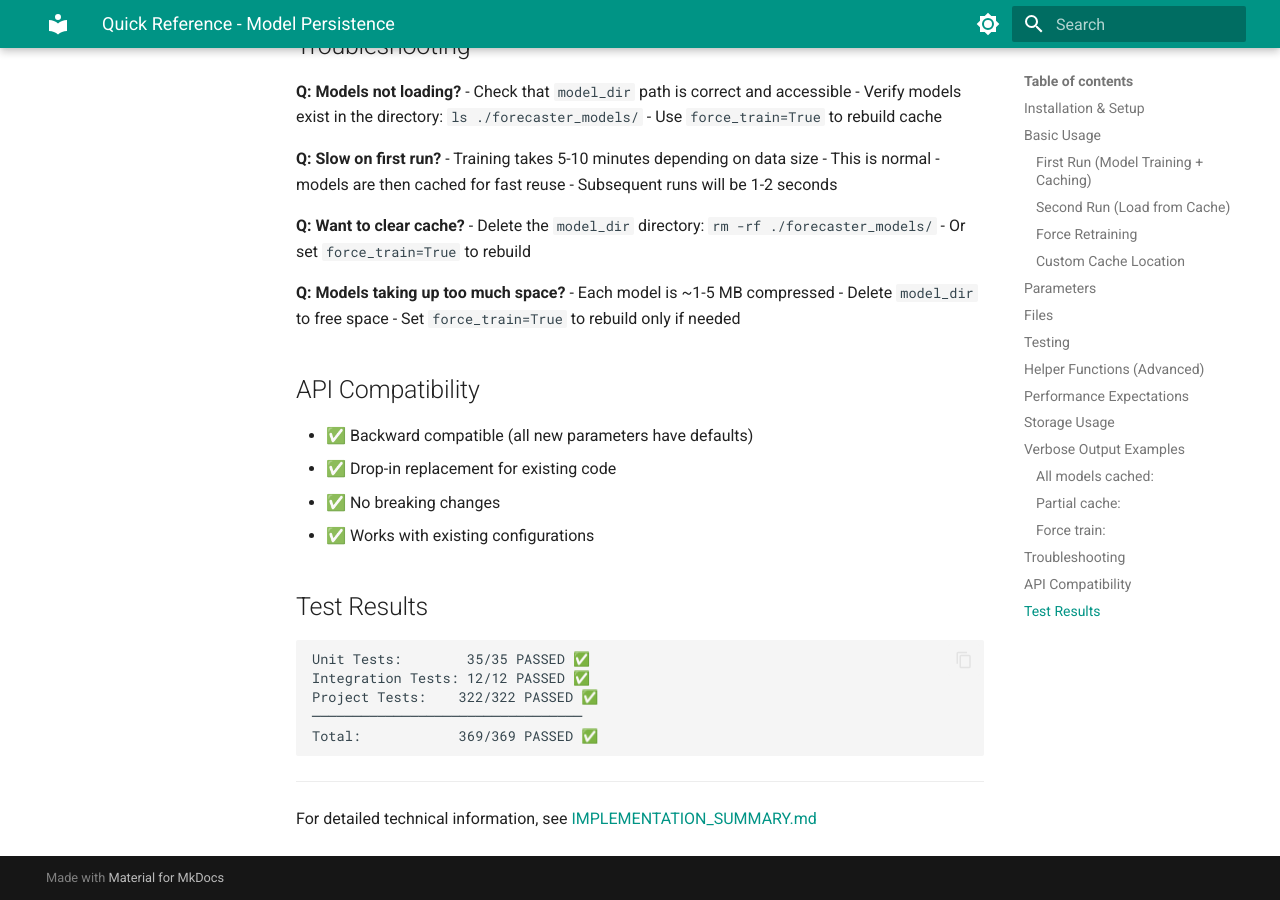
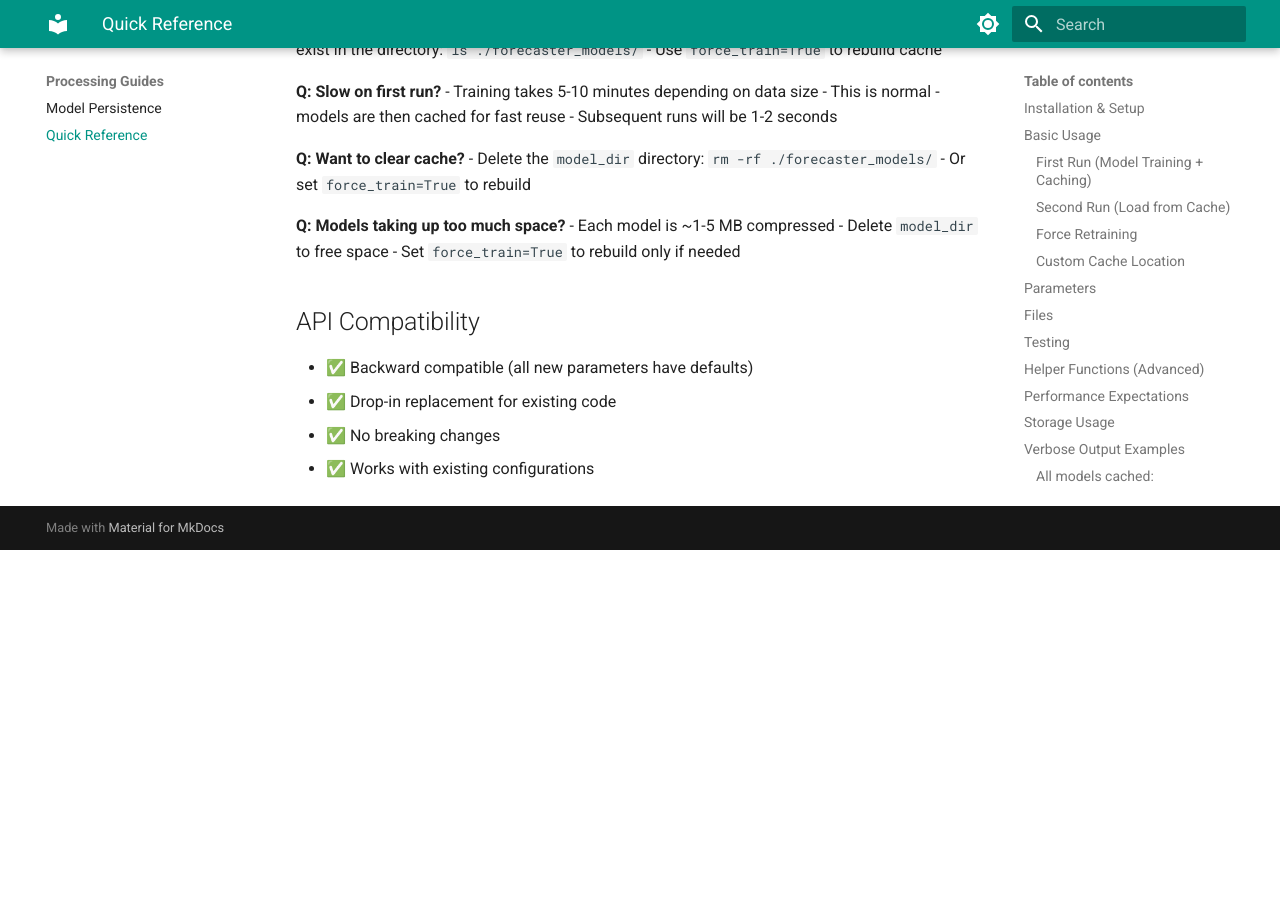
Before and after one commit to sequential-parameter-optimization/spotforecast2, an MkDocs documentation site: the page built from docs/processing/quick_reference_persistence.md, in a window 1280 px wide and 900 px high, scrolled down 3796 px. Built offline with MkDocs 1.6.1 and Material for MkDocs 9.7.7, drawn with Linux system fonts in a browser that asks for light colours; after the commit the page ends 4346 px from its top, so only the background shows below that; some of the changed text lies outside the part shown.

Commit message:
docs: quick-reference updated

````diff
--- a/docs/processing/quick_reference_persistence.md
+++ b/docs/processing/quick_reference_persistence.md
@@ -60,9 +60,6 @@
 - `tests/test_model_persistence.py` (35 unit tests)
 - `tests/test_n2n_persistence_integration.py` (12 integration tests)
 
-**Documentation**:
-- `IMPLEMENTATION_SUMMARY.md` - Technical details
-- `COMPLETION_STATUS.md` - Project status
 
 ## Testing
 
@@ -182,17 +179,3 @@
 - ✅ Drop-in replacement for existing code
 - ✅ No breaking changes
 - ✅ Works with existing configurations
-
-## Test Results
-
-```
-Unit Tests:        35/35 PASSED ✅
-Integration Tests: 12/12 PASSED ✅
-Project Tests:    322/322 PASSED ✅
-─────────────────────────────────
-Total:            369/369 PASSED ✅
-```
-
----
-
-For detailed technical information, see [IMPLEMENTATION_SUMMARY.md](IMPLEMENTATION_SUMMARY.md)
--- a/mkdocs.yml
+++ b/mkdocs.yml
@@ -50,3 +50,4 @@
       - Weather: api/weather.md
   - Processing Guides:
       - Model Persistence: processing/model_persistence.md
+      - Quick Reference: processing/quick_reference_persistence.md
````
Also changed, not shown: 1 other file.
